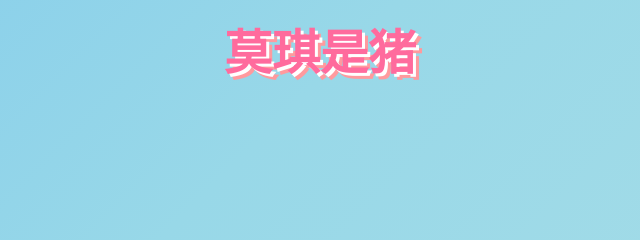
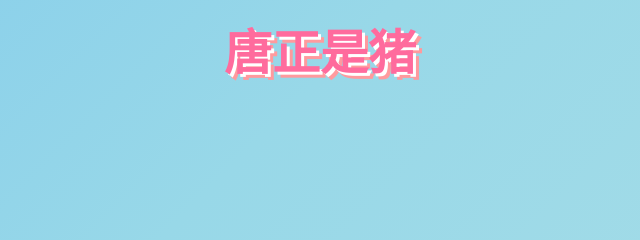
Before and after one commit to 626627/Moki, a plain HTML site: page index.html in a window 1280 px wide. Shown: the top 240 px of the page, 224-864 px from the left. Drawn offline with Linux system fonts and the light colour scheme.

Commit message:
Update index.html

```diff
--- a/index.html
+++ b/index.html
@@ -11,7 +11,7 @@
 <body>
     <div class="container">
         <div class="title">
-            <h1 class="bounce-title">莫琪是猪</h1>
+            <h1 class="bounce-title">唐正是猪</h1>
 
         </div>
 
```
